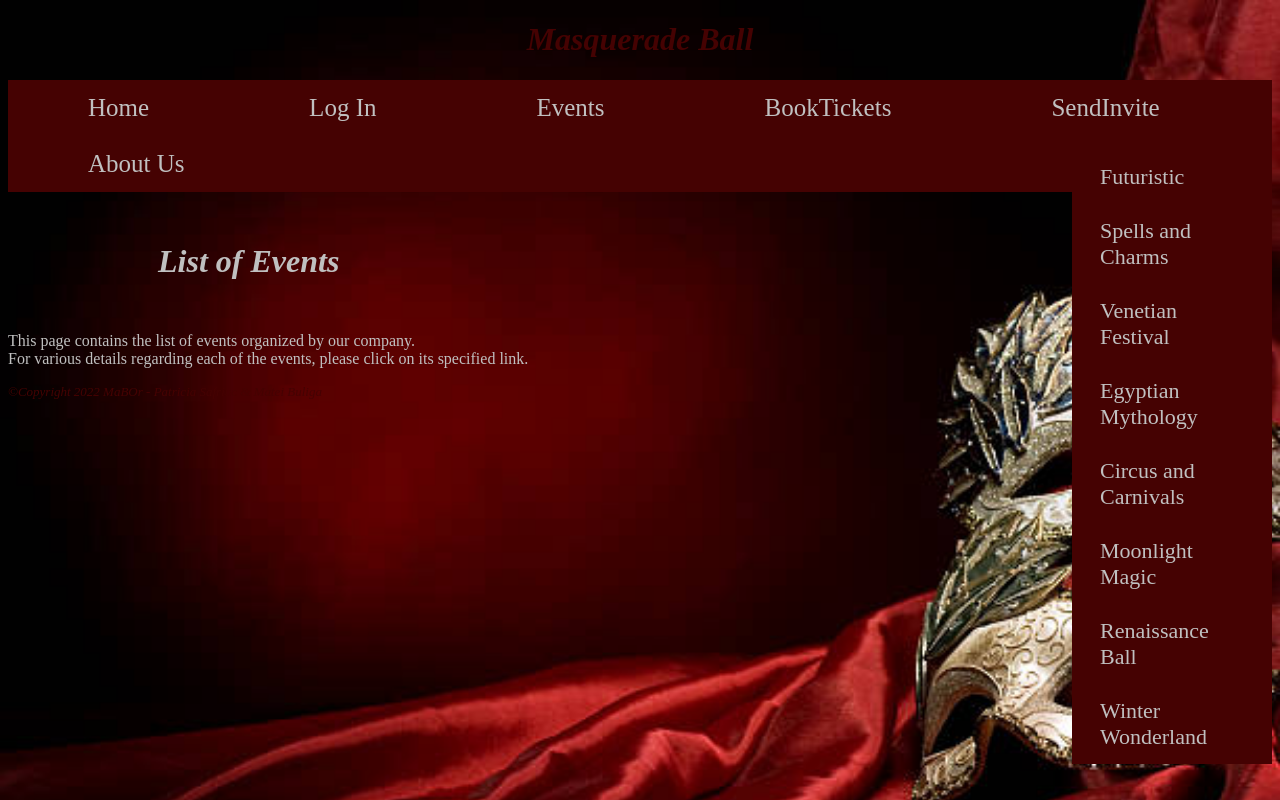
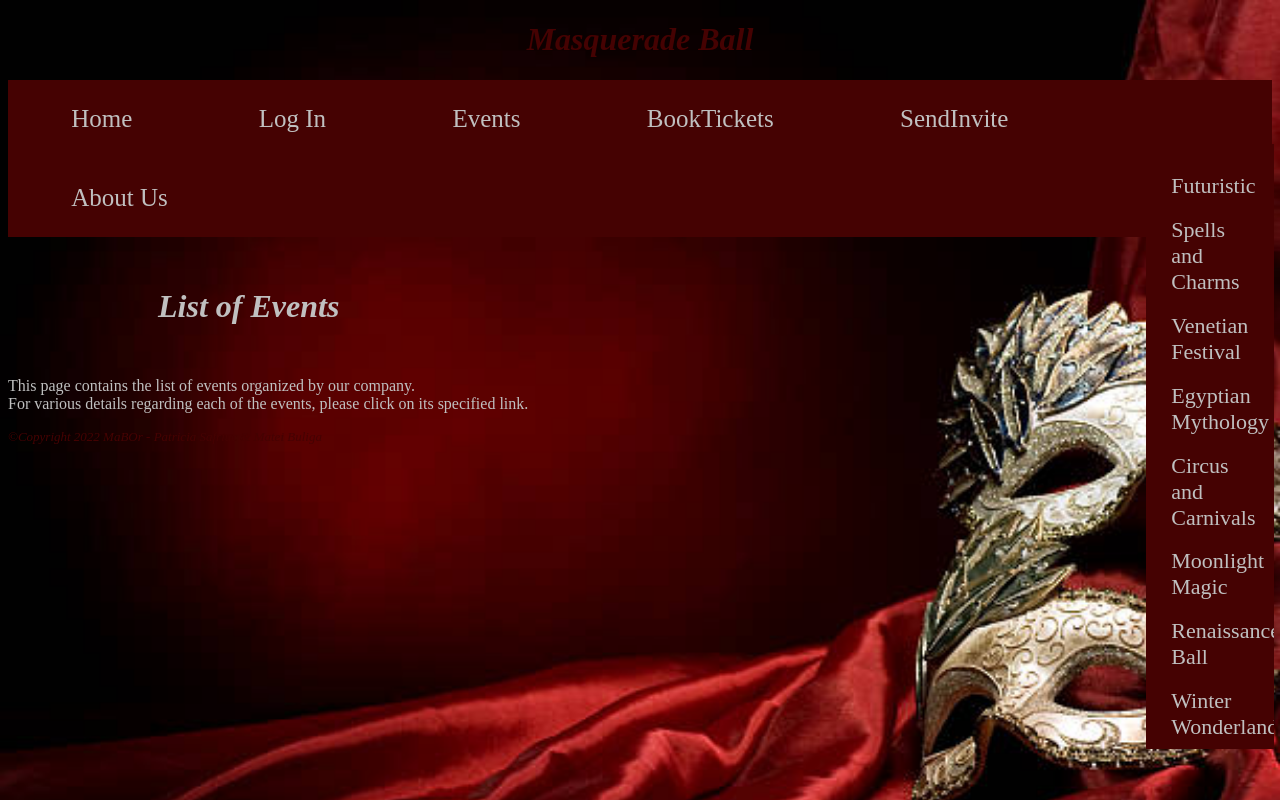
Before and after one commit to BuligaMateiCiprian/MaBOr, a PHP site: page /events.html in a window 1280 px wide. Run offline with PHP 8.4, Linux system fonts and the light colour scheme.

Commit message:
Update events.css

```diff
--- a/MaBOr-main/events.css
+++ b/MaBOr-main/events.css
@@ -18,7 +18,7 @@ body {
     float: left;
     color: silver;
     text-align: center;
-    padding: 14px 80px;
+    padding: 2% 5%;
     text-decoration: none;
     font-size: 25px;
 }
@@ -46,18 +46,18 @@ footer {
 }
 
 .sidenav {
-    width: 200px;
+    width: 10%;
     position: fixed;
     z-index: 1;
-    top: 130px;
-    right: 8px;
+    top: 18%;
+    right: 0.5%;
     background-color:  rgb(69, 2, 2);
     overflow-x: hidden;
     padding-top: 20px;
 }
 
 .sidenav a {
-    padding: 14px 28px;
+    padding: 7% 20%;
     text-decoration: none;
     font-size: 22px;
     color: silver;
```
